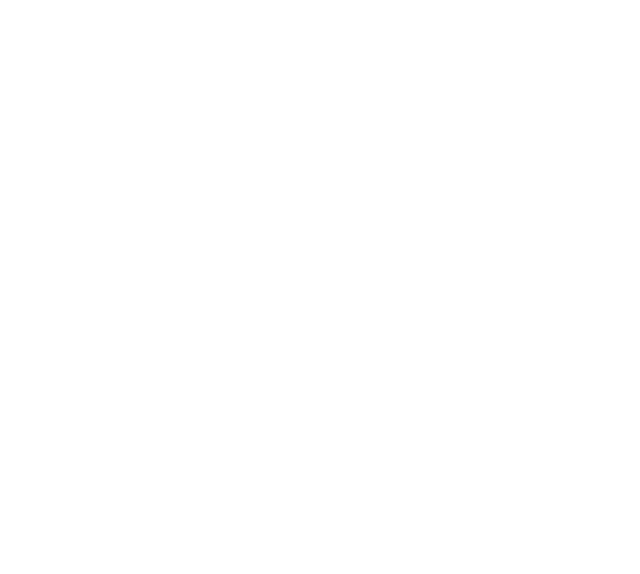
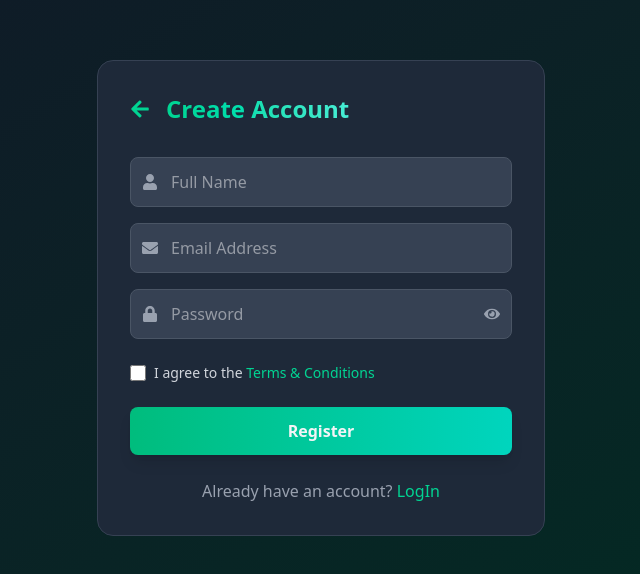
Before and after one commit to 201Harsh/EndPix-AI-IE, a React (Vite) app in the folder Frontend/: page /register in a window 1280 px wide. Before the commit this address had no page. Shown: the part 102-676 px from the top of the page, without its empty margins (319-959 px from the left). Built offline with nearby package versions, Linux system fonts and the light colour scheme.

Commit message:
basic logic updated

```diff
--- /dev/null
+++ b/Frontend/src/Pages/Login.jsx
@@ -0,0 +1,120 @@
+import { useState } from 'react';
+import { FaEye, FaEyeSlash, FaEnvelope, FaLock, FaArrowLeft } from 'react-icons/fa';
+import { motion } from 'framer-motion';
+import { Link } from 'react-router-dom';
+
+const Login = () => {
+  const [formData, setFormData] = useState({
+    email: '',
+    password: ''
+  });
+  const [showPassword, setShowPassword] = useState(false);
+
+  const handleChange = (e) => {
+    setFormData({
+      ...formData,
+      [e.target.name]: e.target.value
+    });
+  };
+
+  const handleSubmit = (e) => {
+    e.preventDefault();
+    console.log('Login data:', formData);
+    // Add your login logic here
+  };
+
+  return (
+    <div className="min-h-screen bg-gradient-to-br from-gray-900 to-emerald-950 text-gray-100 flex items-center justify-center p-4">
+      <motion.div
+        initial={{ opacity: 0, y: 20 }}
+        animate={{ opacity: 1, y: 0 }}
+        transition={{ duration: 0.5 }}
+        className="w-full max-w-md bg-gray-800 bg-opacity-50 backdrop-blur-lg rounded-2xl p-8 border border-gray-700"
+      >
+        <div className="flex items-center mb-8">
+          <Link to="/" className="text-emerald-400 hover:text-emerald-300 mr-4">
+            <FaArrowLeft className="text-xl" />
+          </Link>
+          <h2 className="text-2xl font-bold bg-clip-text text-transparent bg-gradient-to-r from-emerald-400 to-teal-300">
+            Welcome Back
+          </h2>
+        </div>
+
+        <form onSubmit={handleSubmit} className="space-y-6">
+          <div className="space-y-4">
+            <div className="relative">
+              <div className="absolute inset-y-0 left-0 pl-3 flex items-center pointer-events-none">
+                <FaEnvelope className="text-gray-400" />
+              </div>
+              <input
+                type="email"
+                name="email"
+                value={formData.email}
+                onChange={handleChange}
+                placeholder="Email Address"
+                className="w-full pl-10 pr-4 py-3 bg-gray-700 border border-gray-600 rounded-lg focus:outline-none focus:ring-2 focus:ring-emerald-500 focus:border-transparent"
+                required
+              />
+            </div>
+
+            <div className="relative">
+              <div className="absolute inset-y-0 left-0 pl-3 flex items-center pointer-events-none">
+                <FaLock className="text-gray-400" />
+              </div>
+              <input
+                type={showPassword ? "text" : "password"}
+                name="password"
+                value={formData.password}
+                onChange={handleChange}
+                placeholder="Password"
+                className="w-full pl-10 pr-12 py-3 bg-gray-700 border border-gray-600 rounded-lg focus:outline-none focus:ring-2 focus:ring-emerald-500 focus:border-transparent"
+                required
+              />
+              <button
+                type="button"
+                onClick={() => setShowPassword(!showPassword)}
+                className="absolute inset-y-0 right-0 pr-3 flex items-center text-gray-400 hover:text-emerald-400"
+              >
+                {showPassword ? <FaEyeSlash /> : <FaEye />}
+              </button>
+            </div>
+          </div>
+
+          <div className="flex items-center justify-between">
+            <div className="flex items-center">
+              <input
+                id="remember"
+                type="checkbox"
+                className="w-4 h-4 text-emerald-600 bg-gray-700 border-gray-600 rounded focus:ring-emerald-500 focus:ring-2"
+              />
+              <label htmlFor="remember" className="ml-2 text-sm text-gray-300">
+                Remember me
+              </label>
+            </div>
+            <Link to="/forgot-password" className="text-sm text-emerald-400 hover:underline">
+              Forgot password?
+            </Link>
+          </div>
+
+          <motion.button
+            whileHover={{ scale: 1.02 }}
+            whileTap={{ scale: 0.98 }}
+            type="submit"
+            className="w-full py-3 px-4 bg-gradient-to-r from-emerald-500 to-teal-400 rounded-lg font-bold shadow-lg hover:shadow-emerald-500/30 transition-all"
+          >
+            Login
+          </motion.button>
+        </form>
+
+        <div className="mt-6 text-center text-gray-400">
+          Don't have an account?{' '}
+          <Link to="/register" className="text-emerald-400 hover:underline font-medium">
+            Register
+          </Link>
+        </div>
+      </motion.div>
+    </div>
+  );
+};
+
+export default Login;
--- /dev/null
+++ b/Frontend/src/Pages/Register.jsx
@@ -0,0 +1,132 @@
+import { useState } from 'react';
+import { FaEye, FaEyeSlash, FaUser, FaEnvelope, FaLock, FaArrowLeft } from 'react-icons/fa';
+import { motion } from 'framer-motion';
+import { Link } from 'react-router-dom';
+
+const Register = () => {
+  const [formData, setFormData] = useState({
+    name: '',
+    email: '',
+    password: ''
+  });
+  const [showPassword, setShowPassword] = useState(false);
+
+  const handleChange = (e) => {
+    setFormData({
+      ...formData,
+      [e.target.name]: e.target.value
+    });
+  };
+
+  const handleSubmit = (e) => {
+    e.preventDefault();
+    console.log('Registration data:', formData);
+    // Add your registration logic here
+  };
+
+  return (
+    <div className="min-h-screen bg-gradient-to-br from-gray-900 to-emerald-950 text-gray-100 flex items-center justify-center p-4">
+      <motion.div
+        initial={{ opacity: 0, y: 20 }}
+        animate={{ opacity: 1, y: 0 }}
+        transition={{ duration: 0.5 }}
+        className="w-full max-w-md bg-gray-800 bg-opacity-50 backdrop-blur-lg rounded-2xl p-8 border border-gray-700"
+      >
+        <div className="flex items-center mb-8">
+          <Link to="/" className="text-emerald-400 hover:text-emerald-300 mr-4">
+            <FaArrowLeft className="text-xl" />
+          </Link>
+          <h2 className="text-2xl font-bold bg-clip-text text-transparent bg-gradient-to-r from-emerald-400 to-teal-300">
+            Create Account
+          </h2>
+        </div>
+
+        <form onSubmit={handleSubmit} className="space-y-6">
+          <div className="space-y-4">
+            <div className="relative">
+              <div className="absolute inset-y-0 left-0 pl-3 flex items-center pointer-events-none">
+                <FaUser className="text-gray-400" />
+              </div>
+              <input
+                type="text"
+                name="name"
+                value={formData.name}
+                onChange={handleChange}
+                placeholder="Full Name"
+                className="w-full pl-10 pr-4 py-3 bg-gray-700 border border-gray-600 rounded-lg focus:outline-none focus:ring-2 focus:ring-emerald-500 focus:border-transparent"
+                required
+              />
+            </div>
+
+            <div className="relative">
+              <div className="absolute inset-y-0 left-0 pl-3 flex items-center pointer-events-none">
+                <FaEnvelope className="text-gray-400" />
+              </div>
+              <input
+                type="email"
+                name="email"
+                value={formData.email}
+                onChange={handleChange}
+                placeholder="Email Address"
+                className="w-full pl-10 pr-4 py-3 bg-gray-700 border border-gray-600 rounded-lg focus:outline-none focus:ring-2 focus:ring-emerald-500 focus:border-transparent"
+                required
+              />
+            </div>
+
+            <div className="relative">
+              <div className="absolute inset-y-0 left-0 pl-3 flex items-center pointer-events-none">
+                <FaLock className="text-gray-400" />
+              </div>
+              <input
+                type={showPassword ? "text" : "password"}
+                name="password"
+                value={formData.password}
+                onChange={handleChange}
+                placeholder="Password"
+                className="w-full pl-10 pr-12 py-3 bg-gray-700 border border-gray-600 rounded-lg focus:outline-none focus:ring-2 focus:ring-emerald-500 focus:border-transparent"
+                required
+              />
+              <button
+                type="button"
+                onClick={() => setShowPassword(!showPassword)}
+                className="absolute inset-y-0 right-0 pr-3 flex items-center text-gray-400 hover:text-emerald-400"
+              >
+                {showPassword ? <FaEyeSlash /> : <FaEye />}
+              </button>
+            </div>
+          </div>
+
+          <div className="flex items-center">
+            <input
+              id="terms"
+              type="checkbox"
+              className="w-4 h-4 text-emerald-600 bg-gray-700 border-gray-600 rounded focus:ring-emerald-500 focus:ring-2"
+              required
+            />
+            <label htmlFor="terms" className="ml-2 text-sm text-gray-300">
+              I agree to the <a href="#" className="text-emerald-400 hover:underline">Terms & Conditions</a>
+            </label>
+          </div>
+
+          <motion.button
+            whileHover={{ scale: 1.02 }}
+            whileTap={{ scale: 0.98 }}
+            type="submit"
+            className="w-full py-3 px-4 bg-gradient-to-r from-emerald-500 to-teal-400 rounded-lg font-bold shadow-lg hover:shadow-emerald-500/30 transition-all"
+          >
+            Register
+          </motion.button>
+        </form>
+
+        <div className="mt-6 text-center text-gray-400">
+          Already have an account?{' '}
+          <Link to="/login" className="text-emerald-400 hover:underline font-medium">
+            LogIn
+          </Link>
+        </div>
+      </motion.div>
+    </div>
+  );
+};
+
+export default Register;
--- a/Frontend/src/Routes/Router.jsx
+++ b/Frontend/src/Routes/Router.jsx
@@ -1,14 +1,16 @@
 import React from 'react'
 import Welcome from '../Pages/Welcome'
 import { BrowserRouter, Routes, Route } from 'react-router-dom'
+import Register from '../Pages/Register'
+import Login from '../Pages/Login'
 
 const Router = () => {
   return (
     <BrowserRouter>
       <Routes>
         <Route path="/" element={<Welcome />} />
-        {/* <Route path="/login" element={<Login />} /> */}
-        {/* <Route path="/register" element={<Register />} /> */}
+        <Route path="/register" element={<Register />} />
+        <Route path="/login" element={<Login />} />
         {/* <Route path="/dashboard" element={<Dashboard />} /> */}
       </Routes>
     </BrowserRouter>
```
Also changed, not shown: Frontend/src/Pages/Welcome.jsx (+10 -11 lines).
